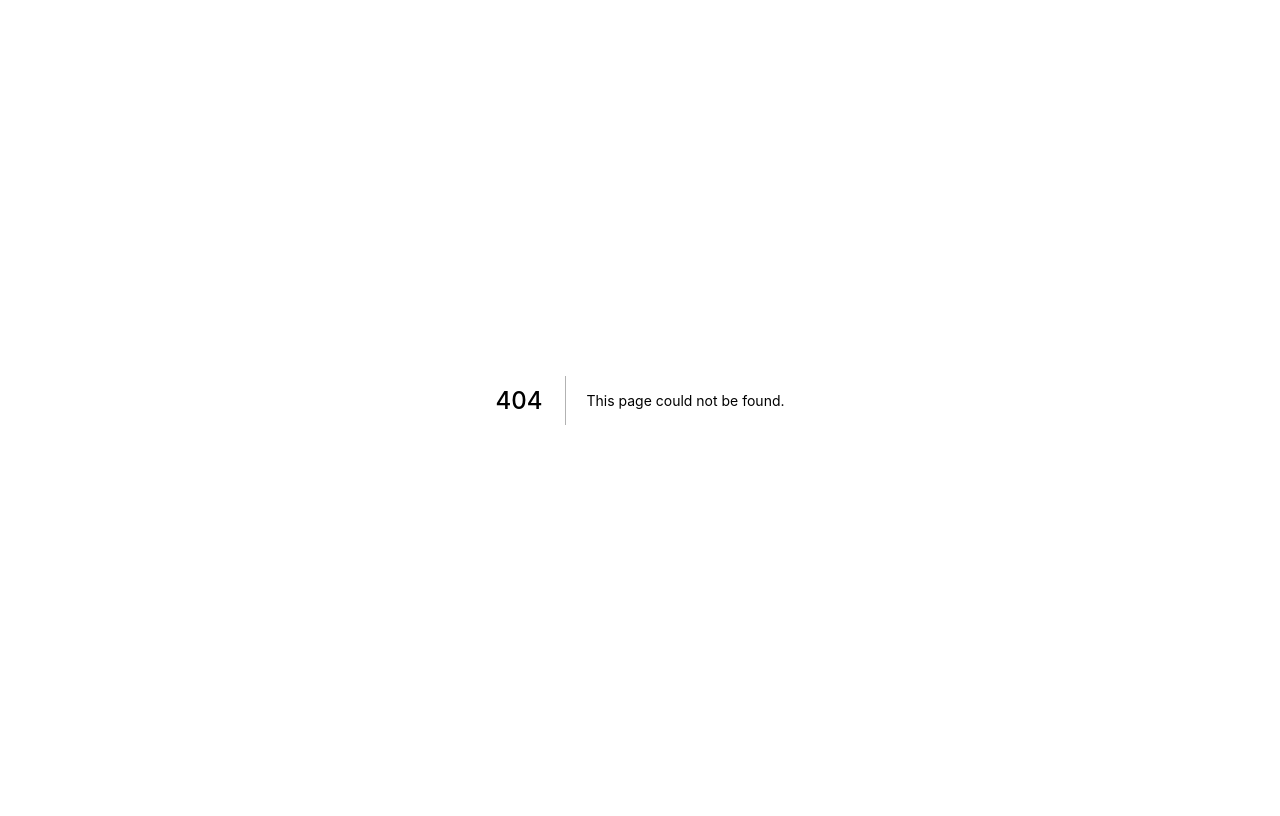
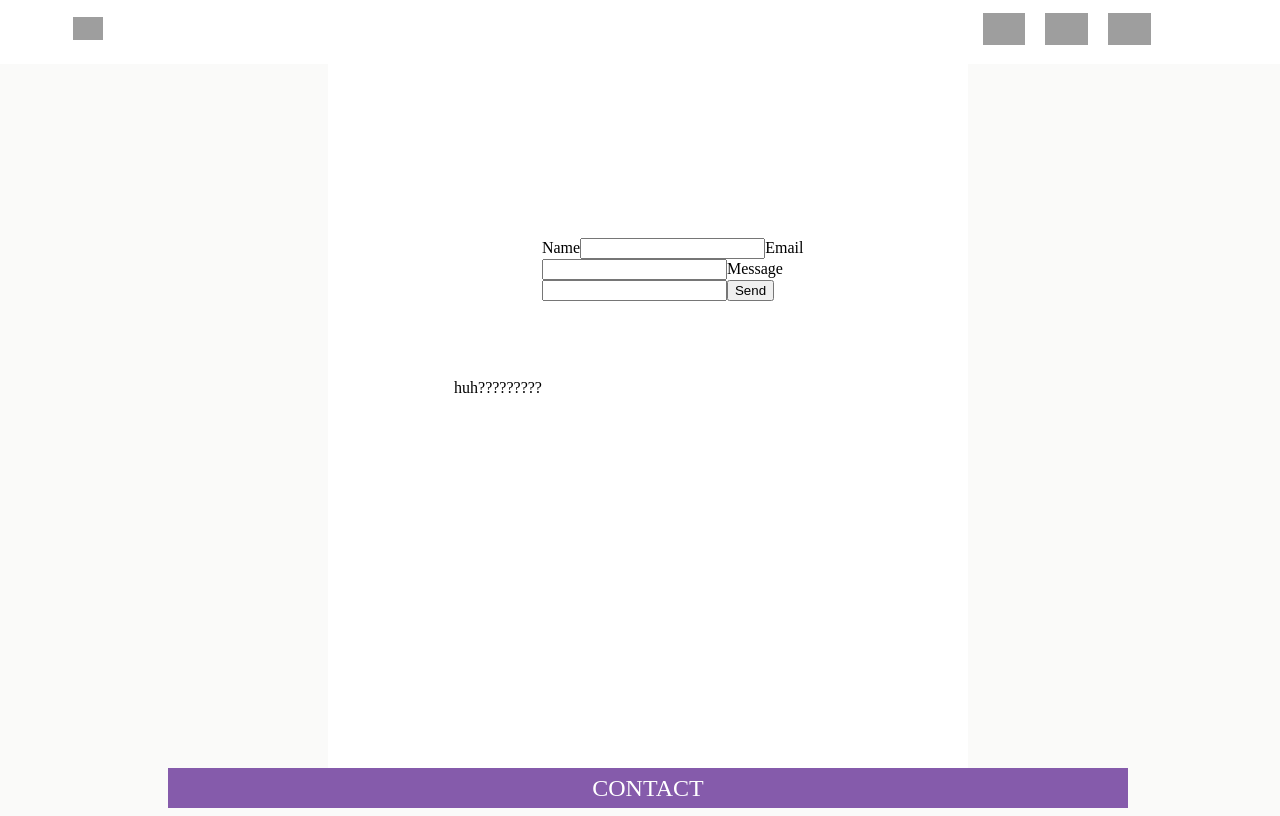
Before and after one commit to jonpaul108/RadAnimalTees, a Next.js app: page /contact in a window 1280 px wide. Before the commit this address had no page. Built offline with nearby package versions, Linux system fonts and the light colour scheme; grey boxes are pictures that could not be loaded; a web font is replaced by a local one.

Commit message:
fixed floating footer, added form

```diff
--- a/components/banner.js
+++ b/components/banner.js
@@ -12,7 +12,12 @@ const Banner = ({bannerStyle, bannerImg}) => (
             height: auto;
             transform: ''
           }
+
+          div:after {
+            background-image: linear-gradient( rgba(0, 0, 0, 0.5), rgba(0, 0, 0, 0.5) );
+          }
         `}</style>
+
   </div>
 );
 
--- /dev/null
+++ b/components/contactForm.js
@@ -0,0 +1,45 @@
+import React, {useState} from 'react';
+import { flexbox } from '@material-ui/system';
+
+const formContainer = {
+    height: '50vh',
+    width: '50%',
+    minWidth: '400px',
+    backgroundColor: '#fff',
+    display: 'flex',
+    justifyContent: 'center',
+    alignItems: 'center',
+    flexGrow: 1,
+};
+
+const formStyle = {
+    height: '300px',
+    width: '300px',
+}
+const ContactForm = () => {
+
+    const [inputs, setInputs] = useState({});
+    const handleOnChange = (e) => {
+        setInputs({...inputs, [e.target.name]:[e.target.value]});
+    }
+
+    const handleOnSubmit = (e) => {
+        e.preventDefault();
+    }
+    return (
+        <div style={formContainer} className='formContainer'>
+            huh?????????
+            <form id="contact-form" style={formStyle} className='form'>
+                <label>Name</label>
+                <input type="text" name="name" value={inputs.name} onChange={handleOnChange} />
+                <label>Email</label>
+                <input type="email" name="email" value={inputs.email} onChange={handleOnChange}/>
+                <label>Message</label>
+                <input name="message" type='text' value={inputs.message} onChange={handleOnChange}/>
+                <input type="submit" value="Send" onSubmit={handleOnSubmit} />
+            </form>
+         </div>
+    )
+};
+
+export default ContactForm;
--- a/components/footer.js
+++ b/components/footer.js
@@ -1,16 +1,16 @@
 const footerStyle = {
-    backgroundColor: 'rgba(85, 25,139,0.8)',
+    backgroundColor: 'rgba(85, 25,139,0.7)',
     display: 'flex',
     flexDirection: 'row',
     justifyContent: 'center',
-    flexGrow: 1,
     alignItems: 'center',
     textAlign: 'center',
-    margin:'auto',
+    margin:0,
     width: '75%',
     minWidth:'400px',
-    height: '40vh',
-    minHeight: '5rem',
+    height: '5vh',
+    minHeight: '0.5rem',
+    flexShrink: 0,
 };
 
 const itemContainer ={
--- a/components/gridItem.js
+++ b/components/gridItem.js
@@ -22,7 +22,7 @@ const GridItem = ({
   const classes = useStyles();
   return (
     <Grid key={`${img}`} item xs={xs} >
-        <Paper className={classes.paper}>
+
           <a href={lnk}>
             <img src={`/static/${img}`}/>
           </a>
@@ -32,7 +32,7 @@ const GridItem = ({
               max-width: 100%;
             }
             `} </style>
-    </Paper>
+
     </Grid>
   )
 };
--- a/components/header.js
+++ b/components/header.js
@@ -20,8 +20,8 @@ const logoContainerStyle = {
   flexDirection: 'row',
   justifyContent: 'start',
   alignItems:'center',
-  flexGrow: 1,
-  margin: 'auto',
+  flex: 1,
+  marginRight: 'auto',
 }
 
 const logoA = {
@@ -37,7 +37,6 @@ const logoImgStyle= {
   alignSelf: 'flex-start',
   maxHeight: '30px',
   maxWidth: '30px',
-  margin: 'auto',
   position: 'relative',
   right: '50%',
 }
@@ -46,23 +45,34 @@ const menuContainer = {
   display: 'flex',
   alignItems: 'center',
   justifyContent: 'center',
-  justifySelf:'center',
-  margin: 'auto',
-  flexGrow: 1,
+  flex: 1,
+  margin:'auto',
+  left: '10px',
+  position:'relative',
 }
 
 const menuItems = {
   display: 'flex',
   width: '100%',
-  justifyContent: 'space-evenly',
+  justifyContent: 'center',
   alignItems: 'center',
   margin: 'auto',
 }
 
 const socialMediaBox = {
   justifySelf:'end',
-  flexGrow: 1,
+  flex: 1,
+  display: 'flex',
   margin: 'auto',
+  justifyContent: 'center',
+}
+
+const socialIcon = {
+margin: '10px',
+}
+
+const iconImg = {
+  maxHeight: '2rem',
 }
 const Header = () => (
   <div className='container' style={containerStyle}>
@@ -74,7 +84,7 @@ const Header = () => (
       </Link>
     </div>
       <div style={menuContainer}>
-        <div style={menuItems}>
+
         <Link href="/" >
           <a title="home">HOME</a>
         </Link>
@@ -82,8 +92,11 @@ const Header = () => (
           <a  title="about">ABOUT</a>
         </Link>
         <Link href="/shirts">
-          <a>SHIRTS
+          <a title="shirts">SHIRTS
           </a>
+        </Link>
+        <Link href="/contact">
+          <a title="contact">CONTACT</a>
         </Link>
         <style jsx>{`
           @import url('https://fonts.googleapis.com/css?family=Oswald&display=swap');
@@ -96,12 +109,12 @@ const Header = () => (
           `}
 
         </style>
-        </div>
+
     </div>
-    <div style={socialMediaBox}>
-      <a><img></img></a>
-      <a><img></img></a>
-      <a><img></gim></a>
+    <div style={socialMediaBox} className='socialMediaBox'>
+        <a href='https://www.facebook.com/radanimalapparel/' className='socialIcon' style={socialIcon}><img className='iconImg' style={iconImg} src='./static/facebookIconforWeb.png' alt='facebookIcon' ></img></a>
+        <a href='https://www.pinterest.it/radanimalapparel/' className='socialIcon' style={socialIcon}><img className='iconImg' style={iconImg} src='./static/pinterestIconforWeb.png' alt='pinterestIcon' ></img></a>
+        <a href='https://www.instagram.com/rad_animal_apparel/' className='socialIcon' style={socialIcon}><img className='iconImg'style={iconImg} src='./static/instagramIconForWeb.png' alt='instagramIcon' ></img></a>
     </div>
   </div>
 )
--- a/components/layout.js
+++ b/components/layout.js
@@ -1,6 +1,7 @@
 import Header from './header';
 import Head from 'next/head';
 import Footer from './footer';
+import emailjs from 'emailjs-com';
 
 const layoutStyle = {
   width: '100%',
@@ -23,7 +24,13 @@ const Layout = props => (
           name="viewport"
           content="initial-scale=1.0, width=device-width"
           key="viewport"
-        />
+    />
+    <script type="text/javascript" src="https://cdn.jsdelivr.net/npm/emailjs-com@2.3.2/dist/email.min.js"></script>
+    <script type="text/javascript">
+       (function(){
+      emailjs.init("user_KSNeRW6sHLB0rdTwFcLrc")
+   })();
+</script>
   </Head>
   <style jsx global>{`
     body {
--- a/package.json
+++ b/package.json
@@ -26,6 +26,8 @@
     "@material-ui/core": "^4.5.2",
     "@material-ui/icons": "^4.5.1",
     "@material/image-list": "^3.1.0",
+    "emailjs": "^2.2.0",
+    "emailjs-com": "^2.4.0",
     "next": "^9.1.1",
     "react": "^16.11.0",
     "react-dom": "^16.11.0"
--- a/pages/about.js
+++ b/pages/about.js
@@ -10,6 +10,7 @@ const typeContainer = {
   flexGrow: 1,
   maxWidth: '60%',
   minWidth: '200px',
+  marginTop: '8rem',
 }
 
 
--- /dev/null
+++ b/pages/contact.js
@@ -0,0 +1,10 @@
+import Layout from '../components/layout';
+import ContactForm from '../components/contactForm';
+
+const Contact = () => (
+    <Layout>
+      <ContactForm />
+    </Layout>
+  );
+
+export default Contact;
```
Also changed, not shown: pages/contactForm.js (deleted, +0 -7 lines), 2 other files (tests, documents, lock files or other folders).
